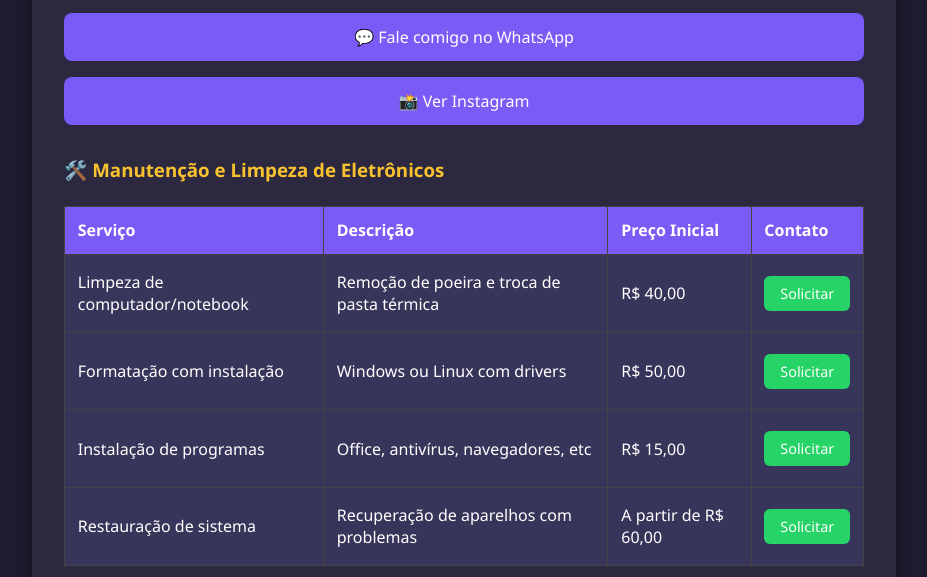
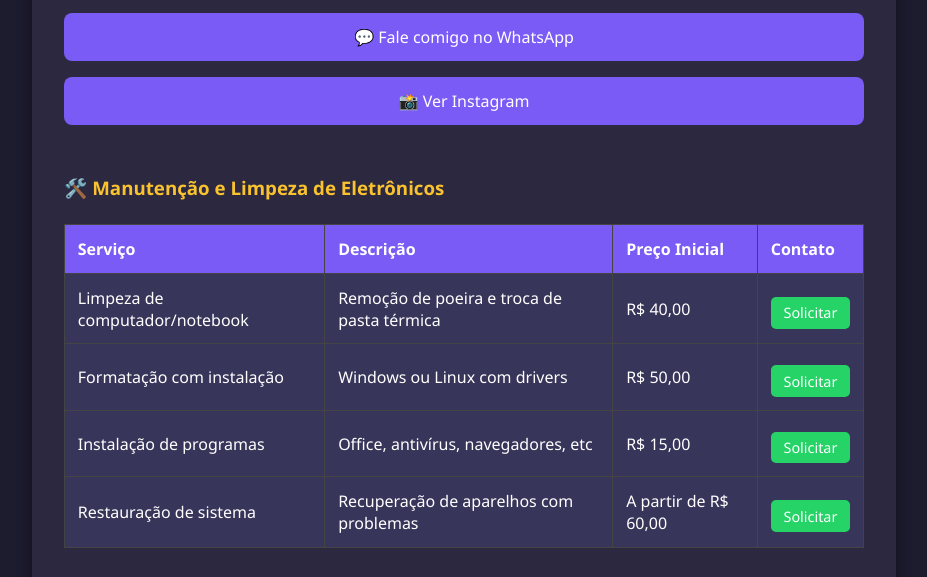
Before and after one commit to progDantas/Portifoli, a plain HTML site: page index.html in a window 1280 px wide. Shown: the part 174-751 px from the top of the page, without its empty margins (176-1103 px from the left). Drawn offline with Linux system fonts and the light colour scheme.

Commit message:
Update style.css

```diff
--- a/style.css
+++ b/style.css
@@ -5,12 +5,6 @@ body {
       color: #fff;
       text-align: center;
       padding: 2rem;
-    }
-
-    img {
-      width: 170px;
-      padding: 0;
-      margin: 0;
     }
 
     .container {
@@ -54,6 +48,7 @@ body {
     .section {
       text-align: left;
       margin-top: 2rem;
+      overflow-x: auto;
     }
 
     .section h3 {
@@ -73,6 +68,7 @@ body {
       width: 100%;
       border-collapse: collapse;
       margin-top: 1rem;
+      min-width: 600px;
     }
 
     th, td {
@@ -92,17 +88,11 @@ body {
 
     .whatsapp-btn {
       display: inline-block;
-      margin: 0.5rem 0;
-      background-color: #25d366;
-      color: #fff;
-      padding: 0.5rem 1rem;
-      border: none;
-      border-radius: 6px;
+      margin-top: 0.5rem;
+      background-color: #25D366;
+      color: white;
+      padding: 0.4rem 0.8rem;
+      border-radius: 5px;
+      text-decoration: none;
       font-size: 0.9rem;
-      text-decoration: none;
-      transition: background 0.3s;
     }
-
-    .whatsapp-btn:hover {
-      background-color: #1ebe5b;
-    }
```
